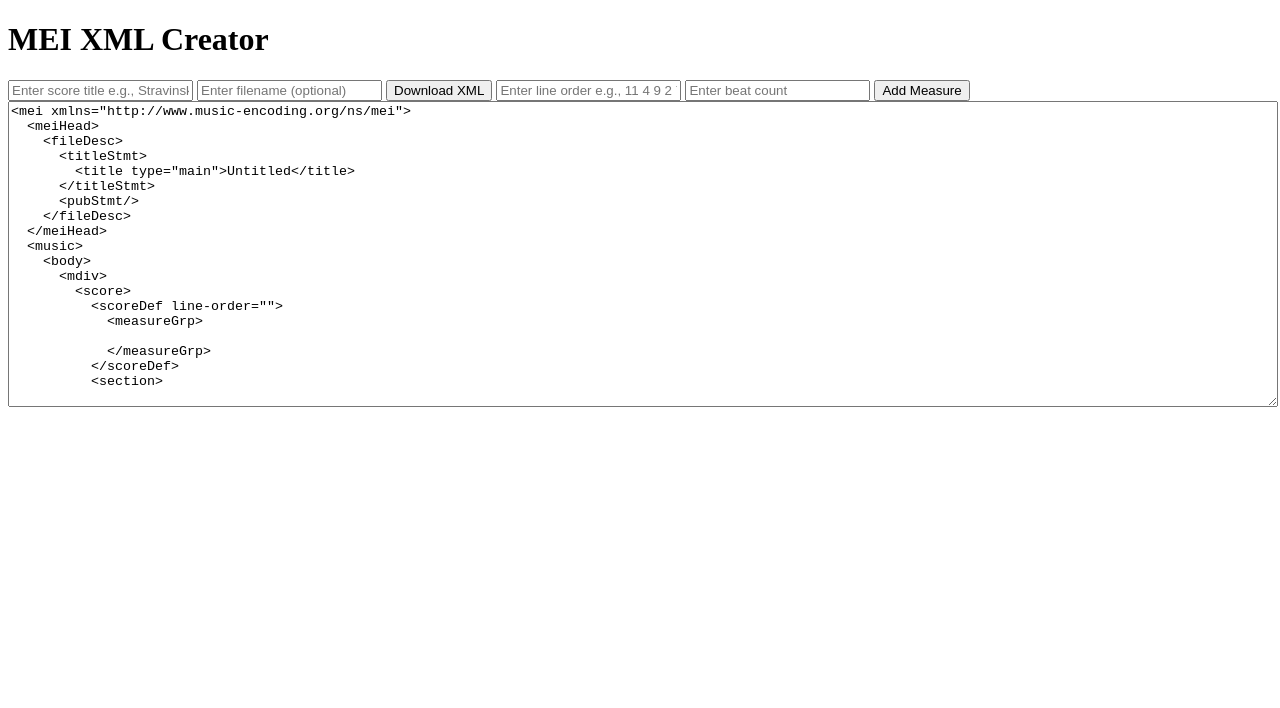
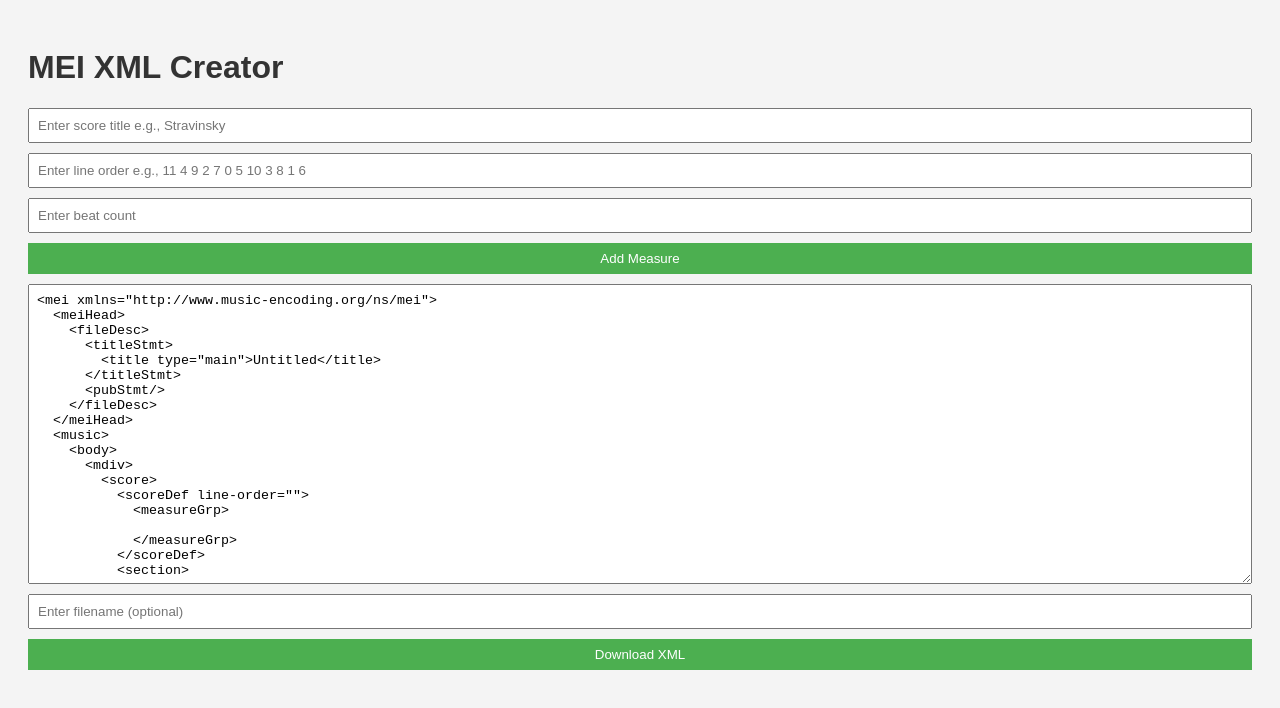
Before and after one commit to fumer555/fd-public, a website: page index.html in a window 1280 px wide. Drawn offline with Linux system fonts and the light colour scheme.

Commit message:
Created on 2024-08-07 at 19:26:24

```diff
--- a/index.html
+++ b/index.html
@@ -4,18 +4,48 @@
     <meta charset="UTF-8">
     <meta name="viewport" content="width=device-width, initial-scale=1.0">
     <title>MEI XML Creator</title>
+    <style>
+        body {
+            font-family: Arial, sans-serif;
+            padding: 20px;
+            background-color: #f4f4f4;
+        }
+        h1 {
+            color: #333;
+        }
+        input, button, textarea {
+            display: block;
+            width: 100%;
+            margin-top: 10px;
+            padding: 8px;
+            box-sizing: border-box;
+        }
+        button {
+            background-color: #4CAF50;
+            color: white;
+            border: none;
+            cursor: pointer;
+        }
+        button:hover {
+            background-color: #45a049;
+        }
+        textarea {
+            height: 300px;
+        }
+    </style>
 </head>
 <body>
     <h1>MEI XML Creator</h1>
     <input id="scoreTitle" placeholder="Enter score title e.g., Stravinsky">
-    <input id="fileName" placeholder="Enter filename (optional)">
-    <button onclick="downloadXML()">Download XML</button>
 
     <input id="lineOrder" placeholder="Enter line order e.g., 11 4 9 2 7 0 5 10 3 8 1 6">
 
     <input id="beatCount" placeholder="Enter beat count">
     <button onclick="addMeasure()">Add Measure</button>
-    <textarea id="xmlPreview" style="width: 100%; height: 300px;"></textarea>
+    <textarea id="xmlPreview"></textarea>
+
+    <input id="fileName" placeholder="Enter filename (optional)">
+    <button onclick="downloadXML()">Download XML</button>
 
     <script src="app.js"></script>
 </body>
```
